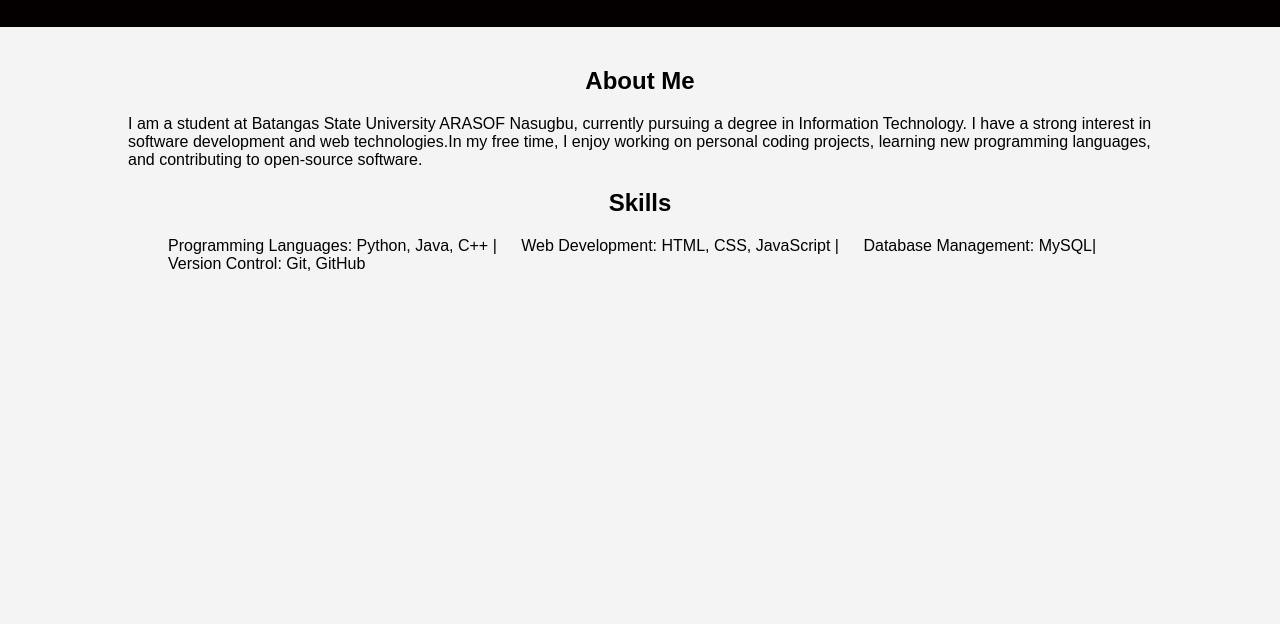
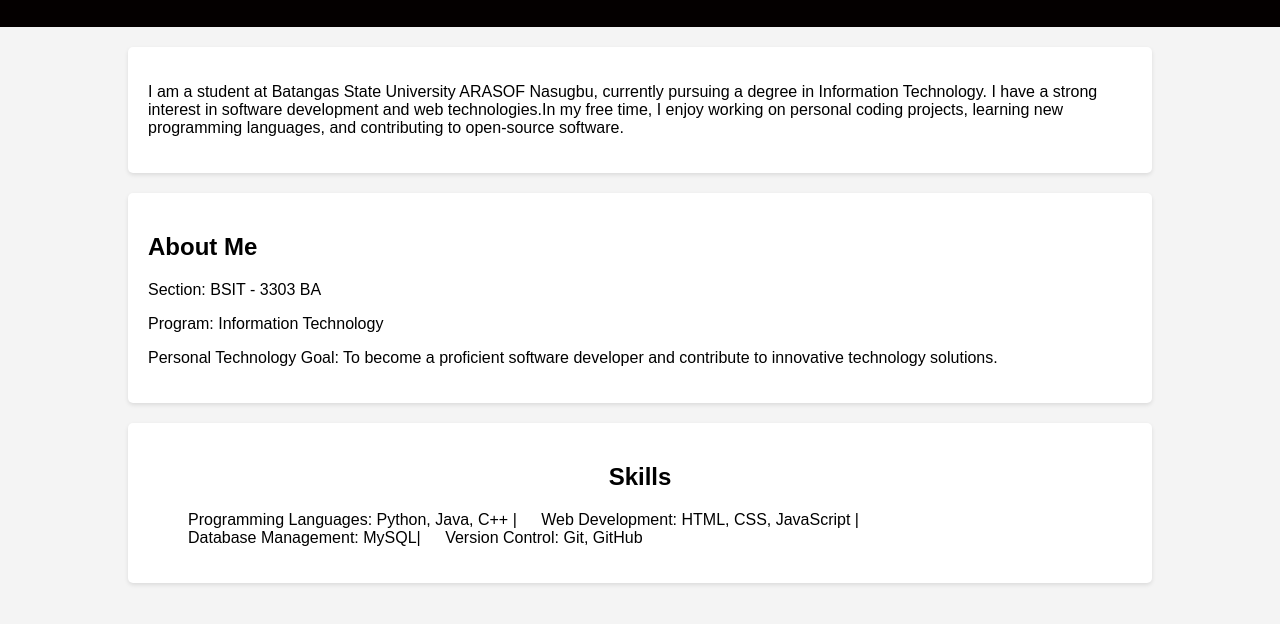
Before and after one commit to gianpaolo29/mulingbayan_gianpaolo_midterm_git, a plain HTML site: page index.html in a window 1280 px wide. Shown: the part 70-694 px from the top of the page. Drawn offline with Linux system fonts and the light colour scheme.

Commit message:
Add profile update section

```diff
--- a/index.html
+++ b/index.html
@@ -14,12 +14,18 @@
 
     <div class="container">
 
-        <section>
-            <h2 style="text-align: center;">About Me</h2>
+        <section class="introduction">
             <p>I am a student at Batangas State University ARASOF Nasugbu, currently pursuing a degree in Information Technology. I have a strong interest in software development and web technologies.In my free time, I enjoy working on personal coding projects, learning new programming languages, and contributing to open-source software. </p>
         </section>
 
-        <section>
+        <section class="about-me">
+            <h2>About Me</h2>
+            <p>Section: BSIT - 3303 BA</p>
+            <p>Program: Information Technology</p>
+            <p>Personal Technology Goal: To become a proficient software developer and contribute to innovative technology solutions. </p>
+        </section>
+
+        <section class="skills">
             <h2 style="text-align: center;">Skills</h2>
             <ul>
                 <li>Programming Languages: Python, Java, C++ | </li>
--- a/style.css
+++ b/style.css
@@ -36,3 +36,27 @@
     margin-right: 20px;
     align-items: center;
 }
+
+section.about-me {
+    background-color: #fff;
+    padding: 20px;
+    margin-bottom: 20px;
+    border-radius: 5px;
+    box-shadow: 0 2px 4px rgba(0, 0, 0, 0.1);
+}
+
+section.introduction {
+    background-color: #fff;
+    padding: 20px;
+    margin-bottom: 20px;
+    border-radius: 5px;
+    box-shadow: 0 2px 4px rgba(0, 0, 0, 0.1);
+}
+
+section.skills {
+    background-color: #fff;
+    padding: 20px;
+    margin-bottom: 20px;
+    border-radius: 5px;
+    box-shadow: 0 2px 4px rgba(0, 0, 0, 0.1);
+}
```
